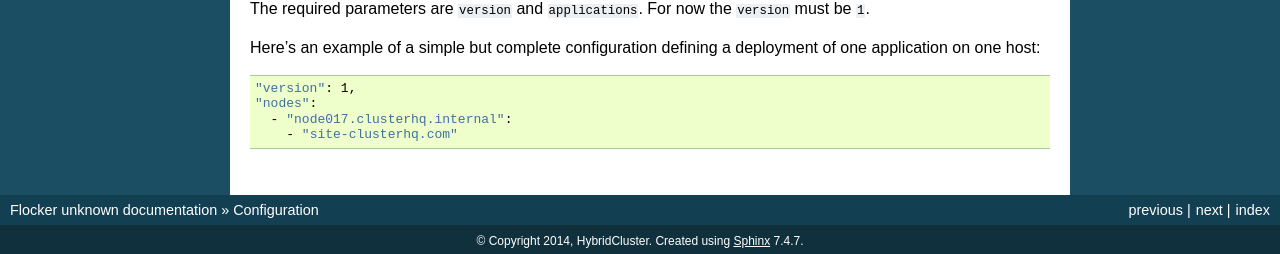
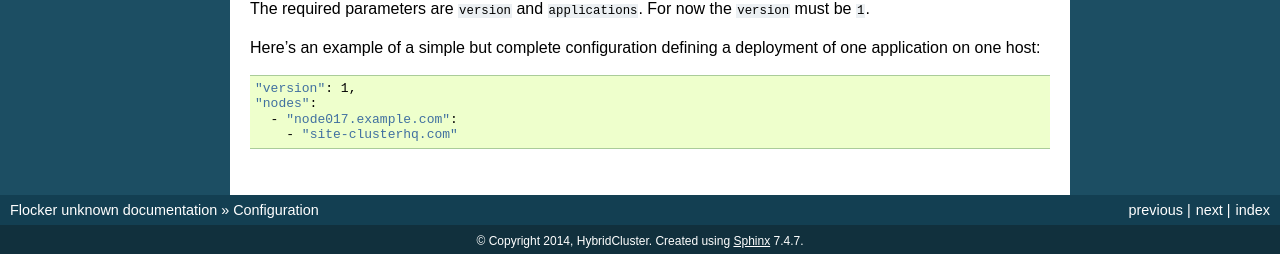
Before and after one commit to ClusterHQ/flocker, a Sphinx documentation site: the page built from docs/configuration.rst, in a window 1280 px wide. Shown: the part 819-1073 px from the top of the page. Built offline with Sphinx 7.4.7, drawn with Linux system fonts in a browser that asks for light colours.

Commit message:
Use an example domain

```diff
--- a/docs/configuration.rst
+++ b/docs/configuration.rst
@@ -51,5 +51,5 @@ Here's an example of a simple but complete configuration defining a deployment o
 
   "version": 1,
   "nodes":
-    - "node017.clusterhq.internal":
+    - "node017.example.com":
       - "site-clusterhq.com"
```
